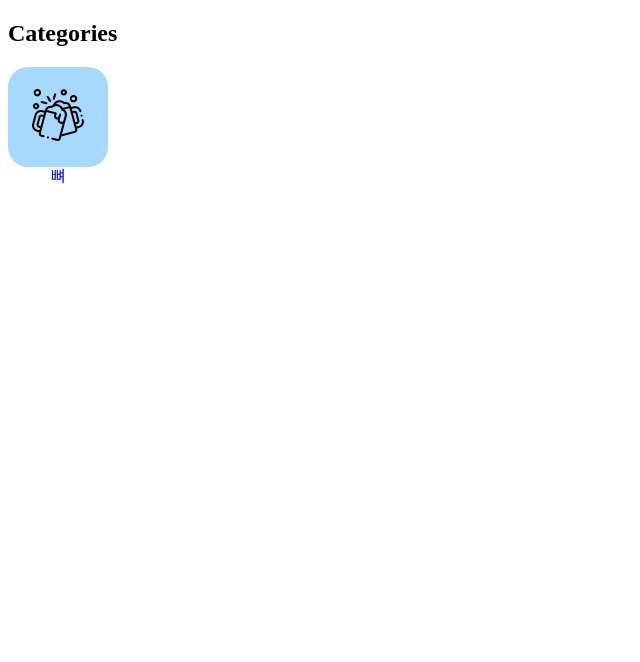
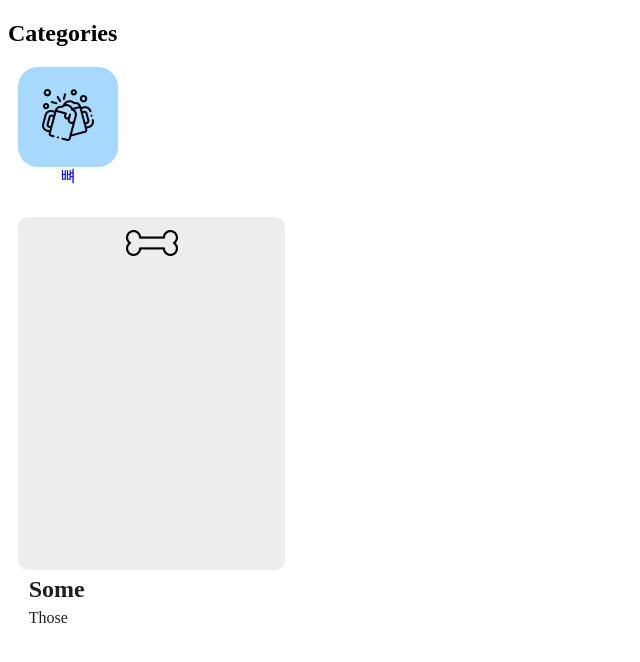
Before and after one commit to GC-AdvancedWebPrograming-WebGPT/FrontEndDev, a React (Create React App) app: page /categories in a window 1280 px wide. Shown: the top 662 px of the page, without its empty margins (0-640 px from the left). Built offline with nearby package versions, Linux system fonts and the light colour scheme.

Commit message:
components added

```diff
--- a/src/components/ButtonCategory.js
+++ b/src/components/ButtonCategory.js
@@ -39,7 +39,11 @@ const Tag = styled.p`
 const Box = styled.div`
     position: relative;
     width: 100px;
-    height:130px;
+    height: 130px;
+    margin-left: 10px;
+    margin-right: 10px;
+    margin-top: 10px;
+    margin-bottom: 10px;
 `
 
 function ButtonCategory ({toLink, imgSrc, bgColor, tagName}) {
--- /dev/null
+++ b/src/components/NutrientsInfo.js
@@ -0,0 +1,74 @@
+import React from 'react';
+import styled from "styled-components";
+import { Link } from 'react-router-dom';
+
+const Box = styled.div`
+    position: relative;
+    width: 267px;
+    height: 416px;
+    margin-left: 10px;
+    margin-right: 10px;
+    margin-top: 20px;
+    margin-bottom: 10px;
+`
+
+const Img = styled.img`
+    left: 0%;
+    right: 0%;
+    top: 5%;
+    bottom: 5%;
+`
+const BackImg = styled.div`
+    position: absolute;
+    left: 0%;
+    right: 0%;
+    top: 0%;
+    bottom: 15%;
+    background: #EDEDED;
+    text-align: center;
+    border-radius: 10px;
+`
+
+const NameCaption = styled.div`
+    position: absolute;
+    left: 4%;
+    right: 4%;
+    top: 86%;
+    bottom: 7%;
+    font-family: 'Pretendard';
+    font-style: normal;
+    font-weight: 600;
+    font-size: 24px;
+    line-height: 29px;
+    text-align: left;
+    color: #1F1F1F;
+`
+
+const CompanyCaption = styled.div`
+    position: absolute;
+    left: 4%;
+    right: 4%;
+    top: 94%;
+    bottom: 0%;
+    font-family: 'Pretendard';
+    font-style: normal;
+    font-weight: 500;
+    font-size: 16px;
+    line-height: 19px;
+    text-align: left;
+    color: #1F1F1F;
+`
+
+function NutrientsInfo({toLink, imgSrc, itemName, itemCompany}) {
+    return(
+        <Box> <Link to={toLink}>
+            <BackImg>
+                <Img src={imgSrc} alt="Nutrition" />
+            </BackImg>
+            <NameCaption> {itemName} </NameCaption>
+            <CompanyCaption> {itemCompany} </CompanyCaption>
+        </Link> </Box>
+    );
+}
+
+export default NutrientsInfo;
--- a/src/pages/Categories.js
+++ b/src/pages/Categories.js
@@ -1,12 +1,14 @@
 import React from "react";
 import ButtonCategory from "../components/ButtonCategory";
+import NutrientsInfo from "../components/NutrientsInfo";
 import * as imgs from "../assets/category_shapes/index";
 
 const Categories = () =>{
     return(
         <div>
             <h2>Categories</h2>
-            <ButtonCategory toLink="/condition" imgSrc={imgs.Cheers} bgColor="#A7D9FF" tagName="뼈"/>
+            <ButtonCategory toLink="/conditions" imgSrc={imgs.Cheers} bgColor="#A7D9FF" tagName="뼈"/>
+            <NutrientsInfo toLink="/conditions" imgSrc={imgs.Bone} itemName="Some" itemCompany="Those" />
         </div>
     );
 }
```
